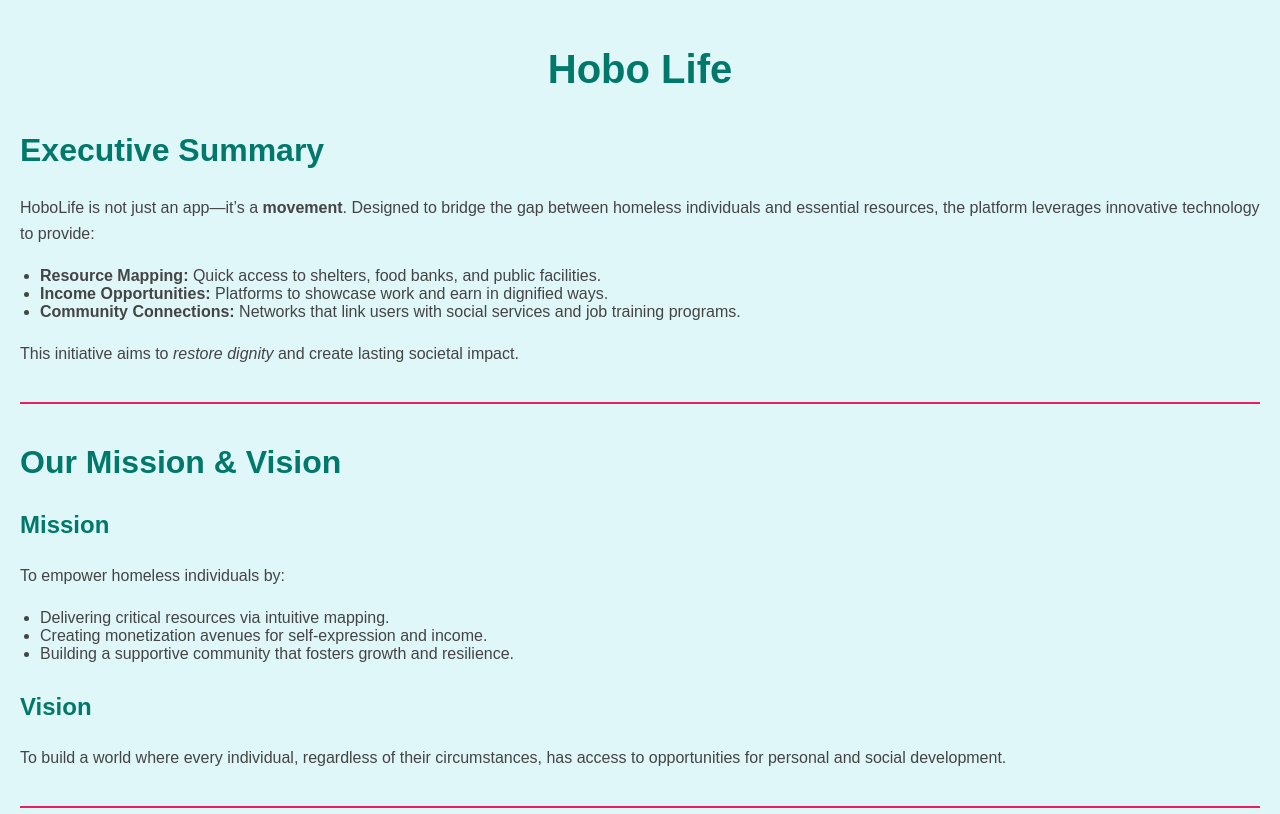
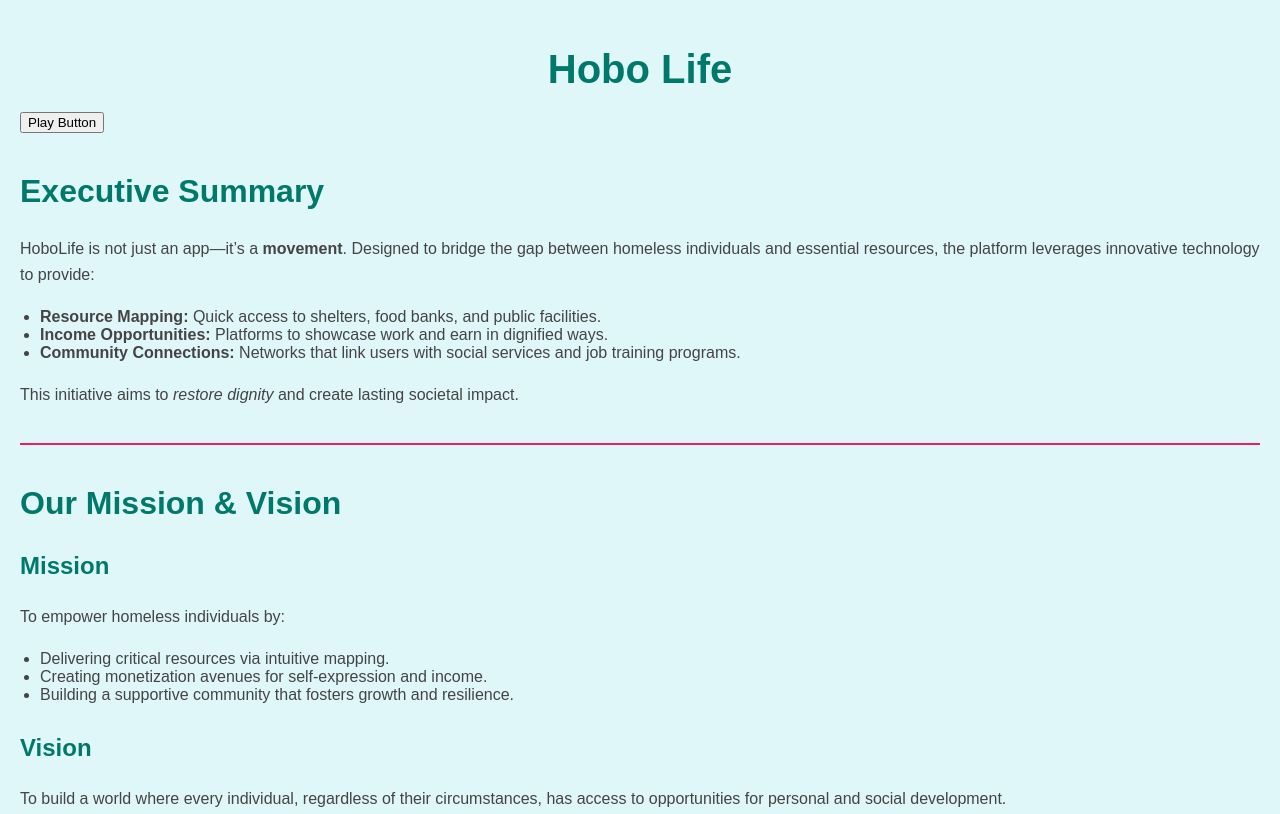
Before and after one commit to hobolife4life-com/demo-repository, a website: page index.html in a window 1280 px wide. Shown: the top 814 px of the page. Drawn offline with nearby package versions, Linux system fonts and the light colour scheme.

Commit message:
Update index.html

```diff
--- a/index.html
+++ b/index.html
@@ -12,7 +12,7 @@
 
 <body>
   <div class="call-out">
-    <h1>Hobo Life</h1>
+    <h1>Hobo Life</h1><button class="play">Play Button</a>
   </div>
 
   <section class="section">
```
